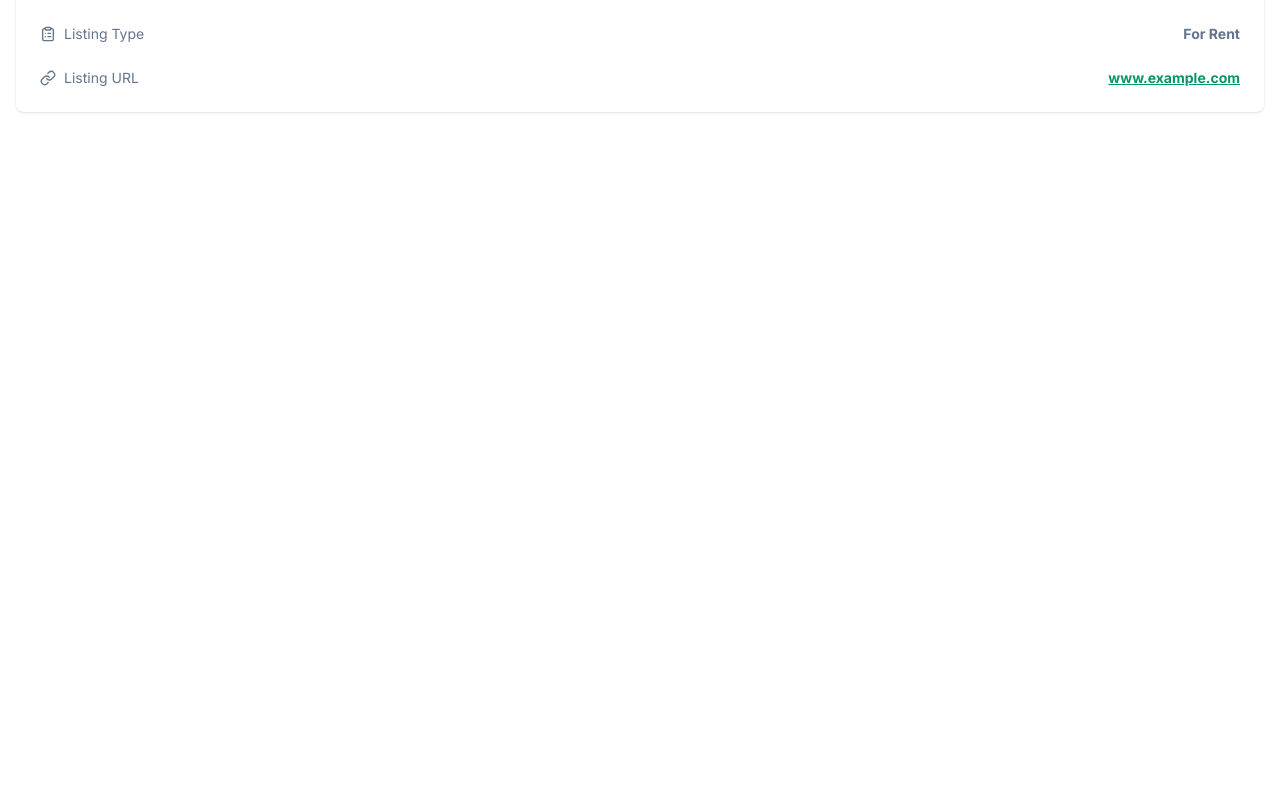
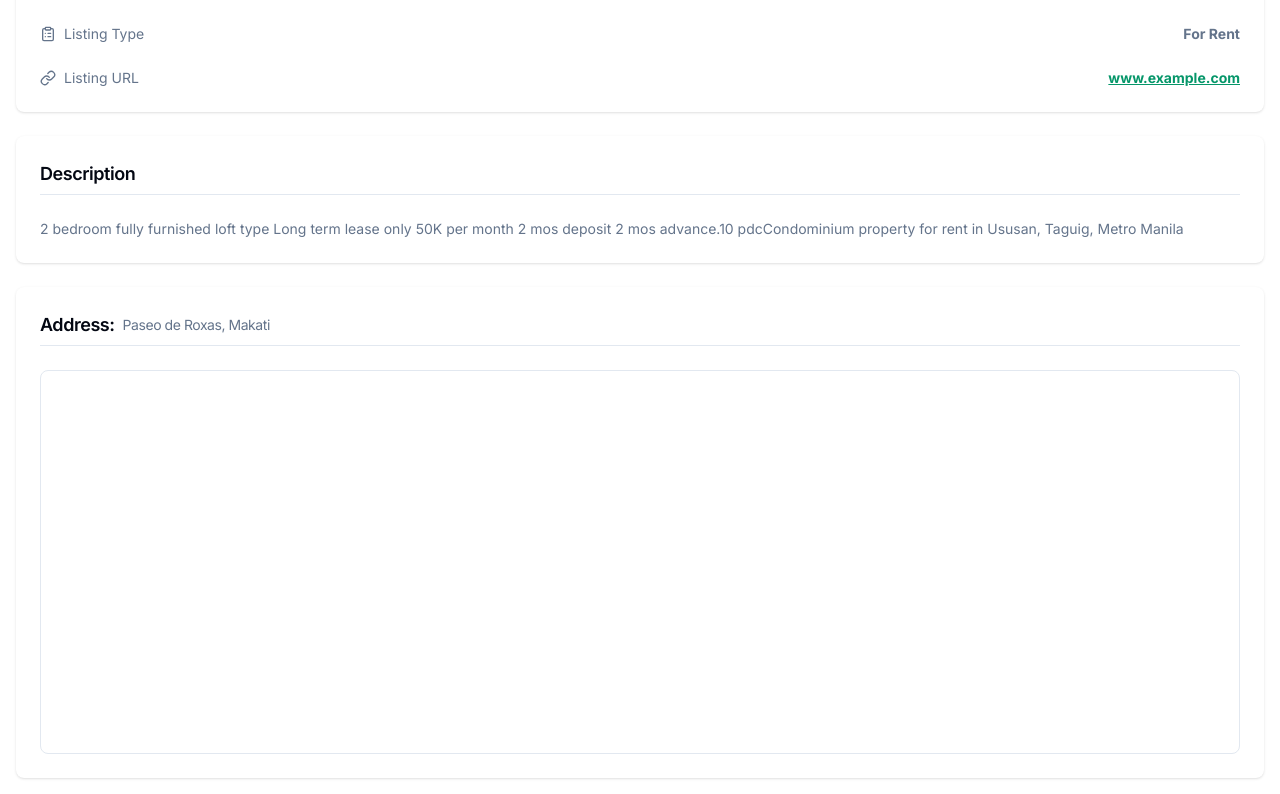
Before and after one commit to mytreehouse-ai/cygnus-a, a Next.js app: page /listings/1 in a window 1280 px wide. Shown: the part 1332-2126 px from the top of the page. Before the commit the page ends 1460 px from the top, so only its background shows below. Built offline with nearby package versions, Linux system fonts and the light colour scheme.

Commit message:
added desc and address on property-details

```diff
--- a/app/listings/[slug]/page.tsx
+++ b/app/listings/[slug]/page.tsx
@@ -1,8 +1,18 @@
 import React from "react";
 import PropertyDetails from "@/components/listings/details/page";
-
 const Details = () => {
-  return <PropertyDetails />;
+  return (
+    <>
+      {/* <head>
+        <title>Furnished Condominium Unit - Property Details</title>
+        <meta
+          name="description"
+          content="Detailed view of a furnished condominium unit for rent in Paseo de Roxas, Makati. Explore property features, pricing, and more."
+        />
+      </head> */}
+      <PropertyDetails />
+    </>
+  );
 };
 
 export default Details;
--- a/components/listings/details/page.tsx
+++ b/components/listings/details/page.tsx
@@ -17,6 +17,7 @@ import Image from "next/image";
 import { Card, CardContent, CardHeader, CardTitle } from "@/components/ui/card";
 import { Separator } from "@/components/ui/separator";
 import { Shrink, Expand } from "lucide-react";
+import Head from "next/head";
 
 const propertyDetails = {
   floorArea: 45,
@@ -32,6 +33,7 @@ const propertyDetails = {
 
 const PropertyDetails = () => {
   return (
+    <>
       <main className="min-h-screen px-4 pb-4 pt-10">
         <section className="space-y-1">
           <h3 className="text-2xl font-bold">Furnished Condominium Unit</h3>
@@ -120,7 +122,9 @@ const PropertyDetails = () => {
                   <dt className="inline-flex items-center gap-x-2">
                     <Flag className="h-4 w-4" /> <span>Turn Over Status</span>
                   </dt>
-                <dd className="font-bold">{propertyDetails.turnOverStatus}</dd>
+                  <dd className="font-bold">
+                    {propertyDetails.turnOverStatus}
+                  </dd>
                 </div>
 
                 <div className="flex justify-between text-sm text-slate-500">
@@ -159,7 +163,43 @@ const PropertyDetails = () => {
             </CardContent>
           </Card>
         </section>
+
+        <section className="mt-6">
+          <Card className="border-none shadow">
+            <CardHeader>
+              <CardTitle className="text-lg text-gray-950">
+                Description
+              </CardTitle>
+              <Separator className="bg-slate-200" />
+            </CardHeader>
+            <CardContent>
+              <article className="text-sm text-slate-500">
+                2 bedroom fully furnished loft type Long term lease only 50K per
+                month 2 mos deposit 2 mos advance.10 pdcCondominium property for
+                rent in Ususan, Taguig, Metro Manila
+              </article>
+            </CardContent>
+          </Card>
+        </section>
+
+        <section className="mt-6">
+          <Card className="border-none shadow">
+            <CardHeader>
+              <CardTitle className="inline-flex items-center gap-x-2 text-lg text-gray-950">
+                <dt>Address:</dt>
+                <dd className="text-sm font-normal text-slate-500">
+                  Paseo de Roxas, Makati
+                </dd>
+              </CardTitle>
+              <Separator className="bg-slate-200" />
+            </CardHeader>
+            <CardContent>
+              <div className="h-96 w-full rounded-lg border border-slate-200"></div>
+            </CardContent>
+          </Card>
+        </section>
       </main>
+    </>
   );
 };
 
```
Lines whose indentation alone changed are shown as unchanged.
